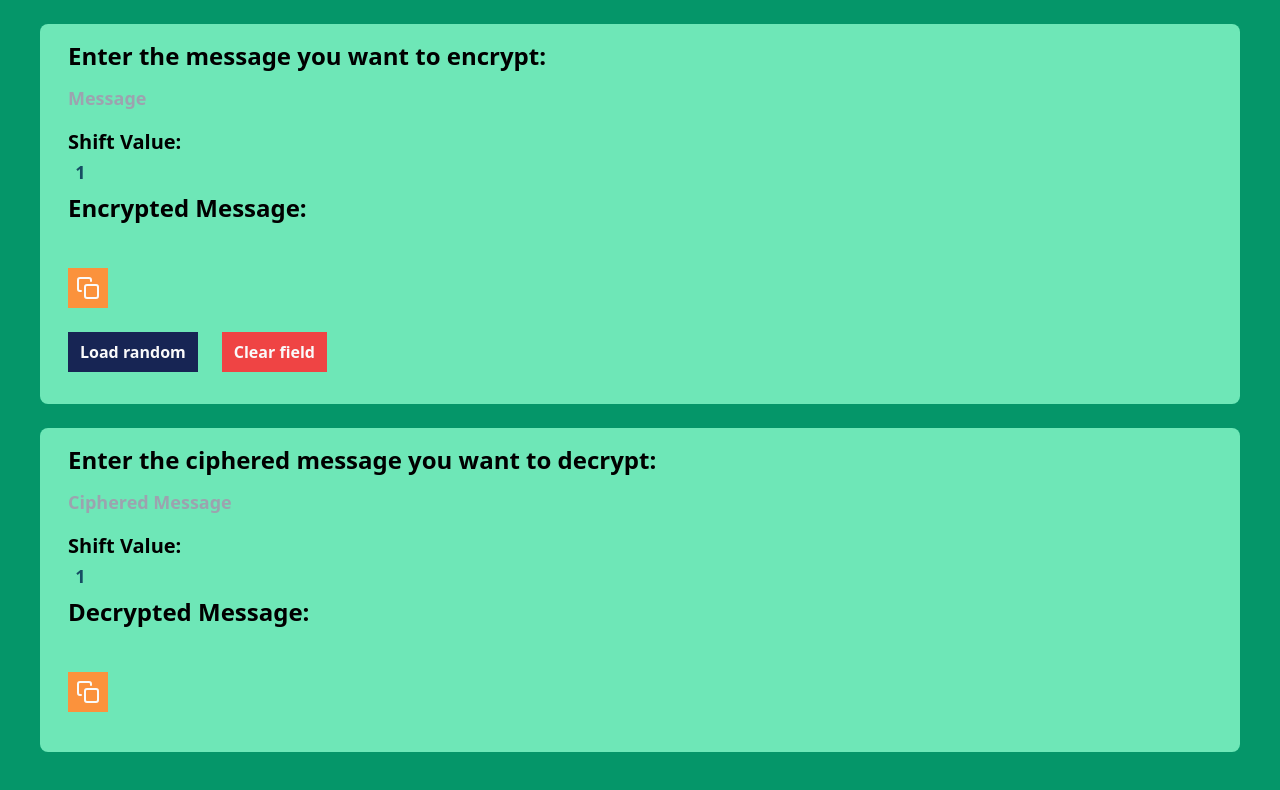
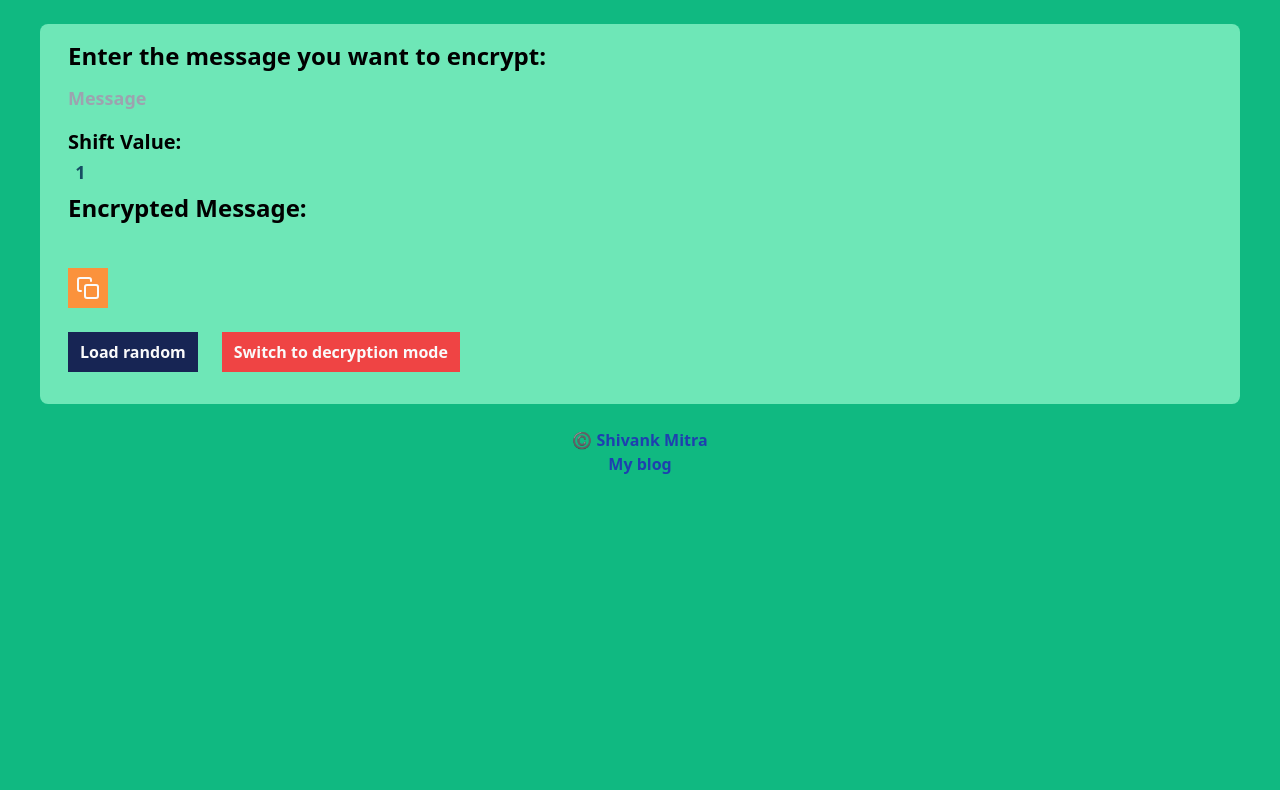
Before and after one commit to Ventuscoder/react-caeser-cipher, a React (Vite) app: page / in a window 1280 px wide. Shown: the top 790 px of the page. Built offline with nearby package versions, Linux system fonts and the light colour scheme.

Commit message:
Finish app

```diff
--- a/index.html
+++ b/index.html
@@ -6,7 +6,7 @@
     <meta name="viewport" content="width=device-width, initial-scale=1.0" />
     <title>Caeser Cipher-ing</title>
   </head>
-  <body class="bg-emerald-600 ">
+  <body class="bg-emerald-500 ">
     <div id="root"></div>
     <script type="module" src="/src/main.jsx"></script>
   </body>
--- a/src/App.jsx
+++ b/src/App.jsx
@@ -1,85 +1,27 @@
 // React imports
 import { useState } from 'react'
 
-// Module imports
-import './App.css'
-import { cipher, decipher } from './algorithm'
-import { Copy } from 'react-feather'
+//Component imports
+import Encrypt from './Encrypt'
+import Footer from './Footer'
+import Decrypt from './Decrypt'
 
 function App() {
-  const [shift, setShift] = useState(1)
-  const [cipherInput, setCipherInput] = useState('')
-  const [cipheredMsg, setCipheredMsg] = useState('')
+  const [isCipher, setIsCipher] = useState(true)
 
-  const [dShift, setDShift] = useState(1)
-  const [decipherInput, setDecipherInput] = useState('')
-  const [decipheredMsg, setDecipheredMsg] = useState('')
-
-  function handleCipherChange(e) {
-    const textToCipher = e.target.value
-    setCipherInput(textToCipher)
-    setCipheredMsg(cipher(textToCipher, shift))
-  }
-
-  function handleShiftChange(e) {
-    const newShiftValue = e.target.value
-    setShift(newShiftValue)
-    setCipheredMsg(cipher(cipherInput, newShiftValue))
-  }
-
-  function copyCiphered() {
-    navigator.clipboard.writeText(cipheredMsg).then(alert('Copied'))
-  }
-
-  function handleDecipherChange(e) {
-    const textToDecipher = e.target.value
-    setDecipherInput(textToDecipher)
-    setDecipheredMsg(decipher(textToDecipher, dShift))
-  }
-
-  function handleDShiftChange(e) {
-    const newShiftValue = e.target.value
-    setDShift(newShiftValue)
-    setDecipheredMsg(decipher(decipherInput, newShiftValue))
-  }
-
-  function copyDeciphered() {
-    navigator.clipboard.writeText(decipheredMsg).then(alert('Copied'))
+  function handleModeChange() {
+    setIsCipher(!isCipher)
   }
 
   return (
     <div className="App">
-      {/* Encryption section */}
-      <div className="font-bold rounded-lg bg-emerald-300 p-4 mt-6 mx-2 sm:mx-10 hover:drop-shadow-xl bg-blend-lighten">
-        <p className="mb-1 text-2xl px-3">Enter the message you want to encrypt:</p>
-        <input type="text" value={cipherInput} onChange={handleCipherChange} name='text' className="w-72 px-3 py-2 bg-transparent focus:outline-none mb-2 text-lg text-cyan-900" placeholder="Message" />
-        <br />
-        <p className="mb-1 text-xl px-3">Shift Value:</p>
-        <input type="number" defaultValue={shift} onChange={handleShiftChange} name="Shift value" min="1" max="25" className='w-16 h-6 px-3 focus:outline-none bg-transparent text-lg text-cyan-900 mb-2 text-center' />
-        <br />
-        <p className='px-3 text-2xl mb-1'>Encrypted Message:</p>
-        <p className='c-result px-3 text-lg py-2 text-cyan-900'>{cipheredMsg}</p>
-        <button onClick={copyCiphered} className="bg-orange-400 p-2 text-zinc-50 mx-3 my-6 text-md"><Copy size={24} /></button>
-        <br />
-        <button className="bg-blue-950 px-3 py-2 text-zinc-50 mx-3 mb-4 text-md">Load random</button>
-        <button className="bg-red-500 px-3 py-2 text-zinc-50 mx-3 mb-4 text-md">Clear field</button>
-      </div>
+      {isCipher && <Encrypt changeMode={handleModeChange} />}
+      {!isCipher && <Decrypt changeMode={handleModeChange} />}
 
-      {/* Decryption section */}
-      <div className="font-bold rounded-lg bg-emerald-300 p-4 mt-6 mx-2 sm:mx-10 hover:drop-shadow-xl bg-blend-lighten">
-        <p className="mb-1 text-2xl px-3">Enter the ciphered message you want to decrypt:</p>
-        <input type="text" value={decipherInput} onChange={handleDecipherChange} name='text' className="w-72 px-3 py-2 bg-transparent focus:outline-none mb-2 text-lg text-cyan-900" placeholder="Ciphered Message" />
-        <br />
-        <p className="mb-1 text-xl px-3">Shift Value:</p>
-        <input type="number" defaultValue={dShift} onChange={handleDShiftChange} name="Shift value" min="1" max="25" className='w-16 h-6 px-3 focus:outline-none bg-transparent text-lg text-cyan-900 mb-2 text-center' />
-        <br />
-        <p className='px-3 text-2xl mb-1'>Decrypted Message:</p>
-        <p className='c-result px-3 text-lg py-2 text-cyan-900'>{decipheredMsg}</p>
-        <button onClick={copyDeciphered} className="bg-orange-400 p-2 text-zinc-50 mx-3 my-6 text-md"><Copy size={24} /></button>
-        <br />
-      </div>
+
+      {/* Footer section */}
+      <Footer />
     </div>
-
   )
 }
 
--- /dev/null
+++ b/src/Decrypt.jsx
@@ -0,0 +1,46 @@
+// React imports
+import { useState } from "react"
+
+// Module imports
+import { decipher } from "./algorithm"
+import { Copy } from 'react-feather'
+
+export default function Decrypt(props) {
+    const { changeMode } = props
+
+    const [dShift, setDShift] = useState(1)
+    const [decipherInput, setDecipherInput] = useState('')
+    const [decipheredMsg, setDecipheredMsg] = useState('')
+
+    function handleDecipherChange(e) {
+        const textToDecipher = e.target.value
+        setDecipherInput(textToDecipher)
+        setDecipheredMsg(decipher(textToDecipher, dShift))
+      }
+
+      function handleDShiftChange(e) {
+        const newShiftValue = e.target.value
+        setDShift(newShiftValue)
+        setDecipheredMsg(decipher(decipherInput, newShiftValue))
+      }
+
+      function copyDeciphered() {
+        navigator.clipboard.writeText(decipheredMsg).then(alert('Copied'))
+      }
+
+    return (
+        <div className="font-bold rounded-lg bg-emerald-300 p-4 mt-6 mx-2 sm:mx-10 hover:drop-shadow-xl bg-blend-lighten mb-3">
+            <p className="mb-1 text-2xl px-3">Enter the ciphered message you want to decrypt:</p>
+            <input type="text" value={decipherInput} onChange={handleDecipherChange} name='text' className="w-72 px-3 py-2 bg-transparent focus:outline-none mb-2 text-lg text-cyan-900" placeholder="Ciphered Message" />
+            <br />
+            <p className="mb-1 text-xl px-3">Shift Value:</p>
+            <input type="number" defaultValue={dShift} onChange={handleDShiftChange} name="Shift value" min="1" max="25" className='w-16 h-6 px-3 focus:outline-none bg-transparent text-lg text-cyan-900 mb-2 text-center' />
+            <br />
+            <p className='px-3 text-2xl mb-1'>Decrypted Message:</p>
+            <p className='c-result px-3 text-lg py-2 text-cyan-900'>{decipheredMsg}</p>
+            <button onClick={copyDeciphered} className="bg-orange-400 p-2 text-zinc-50 mx-3 my-6 text-md"><Copy size={24} /></button>
+            <br />
+            <button onClick={changeMode} className="bg-red-500 px-3 py-2 text-zinc-50 mx-3 mb-4 text-md">Switch to encryption mode</button>
+        </div>
+    )
+}
--- /dev/null
+++ b/src/Encrypt.jsx
@@ -0,0 +1,62 @@
+// React imports
+import { useState } from "react"
+
+// Module imports
+import { cipher } from "./algorithm"
+import { Copy } from 'react-feather'
+
+const randomTexts = [
+    'Suiii', 'I don\'t know what to type',
+    'I am dumb',
+    'This app is so cool',
+    'I wonder who made such an awesome app',
+    'Check the footer for the creator\'s name',
+    'I love this app'
+]
+
+export default function Encrypt(props) {
+    const { changeMode } = props
+
+    const [shift, setShift] = useState(1)
+    const [cipherInput, setCipherInput] = useState('')
+    const [cipheredMsg, setCipheredMsg] = useState('')
+
+    function loadRandom() {
+        const randomText = randomTexts[Math.floor(Math.random()*randomTexts.length)]
+        setCipherInput(randomText)
+        setCipheredMsg(cipher(randomText, shift))
+    }
+
+    function handleCipherChange(e) {
+        const textToCipher = e.target.value
+        setCipherInput(textToCipher)
+        setCipheredMsg(cipher(textToCipher, shift))
+      }
+
+      function handleShiftChange(e) {
+        const newShiftValue = e.target.value
+        setShift(newShiftValue)
+        setCipheredMsg(cipher(cipherInput, newShiftValue))
+      }
+
+      function copyCiphered() {
+        navigator.clipboard.writeText(cipheredMsg).then(alert('Copied'))
+      }
+
+    return (
+        <div className="font-bold rounded-lg bg-emerald-300 p-4 mt-6 mx-2 sm:mx-10 hover:drop-shadow-xl bg-blend-lighten mb-3">
+            <p className="mb-1 text-2xl px-3">Enter the message you want to encrypt:</p>
+            <input type="text" value={cipherInput} onChange={handleCipherChange} name='text' className="w-72 px-3 py-2 bg-transparent focus:outline-none mb-2 text-lg text-cyan-900" placeholder="Message" />
+            <br />
+            <p className="mb-1 text-xl px-3">Shift Value:</p>
+            <input type="number" defaultValue={shift} onChange={handleShiftChange} name="Shift value" min="1" max="25" className='w-16 h-6 px-3 focus:outline-none bg-transparent text-lg text-cyan-900 mb-2 text-center' />
+            <br />
+            <p className='px-3 text-2xl mb-1'>Encrypted Message:</p>
+            <p className='c-result px-3 text-lg py-2 text-cyan-900'>{cipheredMsg}</p>
+            <button onClick={copyCiphered} className="bg-orange-400 p-2 text-zinc-50 mx-3 my-6 text-md"><Copy size={24} /></button>
+            <br />
+            <button onClick={loadRandom} className="bg-blue-950 px-3 py-2 text-zinc-50 mx-3 mb-4 text-md">Load random</button>
+            <button onClick={changeMode} className="bg-red-500 px-3 py-2 text-zinc-50 mx-3 mb-4 text-md">Switch to decryption mode</button>
+        </div>
+    )
+}
--- /dev/null
+++ b/src/Footer.jsx
@@ -0,0 +1,9 @@
+
+export default function Footer() {
+    return (
+        <div className="p-3 font-bold">
+            <p className='text-center text-blue-800'>©️ <a href="https://www.github.com/Ventuscoder" target='_blank'>Shivank Mitra</a></p>
+            <p className='text-center text-blue-800'><a href="" target='_blank'>My blog</a></p>
+        </div>
+    )
+}
```
Also changed, not shown: src/App.css (deleted).
